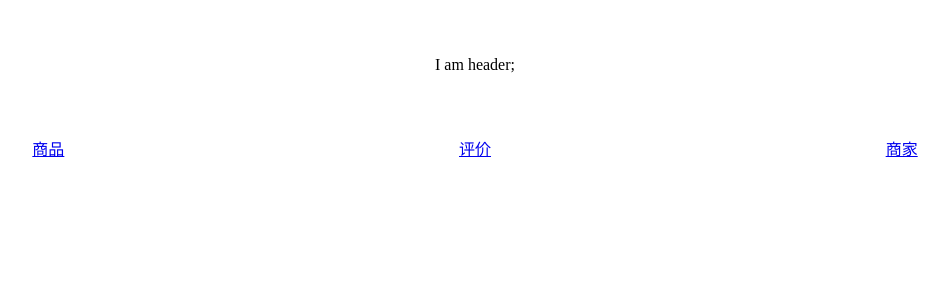
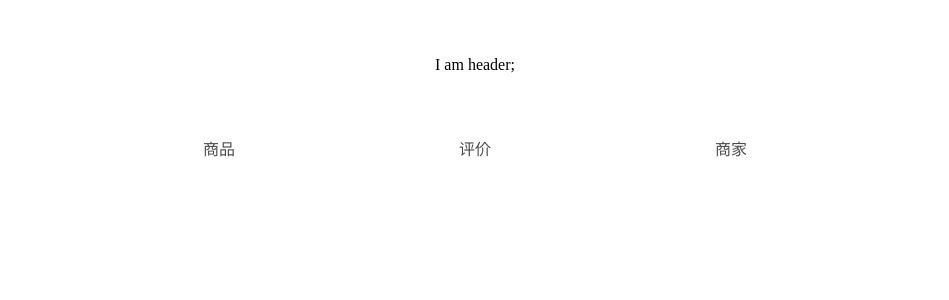
Before and after one commit to xjylyh/vue-elm, a Vue app: page / in a window 1280 px wide. Shown: the top 300 px of the page, without its empty margins (165-1114 px from the left). Built offline with nearby package versions, Linux system fonts and the light colour scheme.

Commit message:
css change

```diff
--- a/index.html
+++ b/index.html
@@ -2,6 +2,7 @@
 <html>
   <head>
     <meta charset="utf-8">
+    <meta name="viewport" content="width=device-width, initial-scale=1.0, maximum-scale=1.0, minimum-scale=1.0, user-scalable=no" />
     <title>avueproject</title>
   </head>
   <body>
--- a/src/App.vue
+++ b/src/App.vue
@@ -39,4 +39,5 @@ export default {
 }
 .tab{width:100%;display: flex;height: 40px;}
 .tab_items{flex:1;text-align: center;line-height: 40px;}
+.tab_items>a{display: block;width:100%;height:100%;}
 </style>
--- a/static/csspub/reset.css
+++ b/static/csspub/reset.css
@@ -41,3 +41,15 @@ table {
     border-collapse: collapse;
     border-spacing: 0;
 }
+input{-webkit-user-select:auto;}
+li,ul{list-style:none;}
+a{text-decoration:none; color: #4c4c4c;}
+em{font-style:normal;}
+.show{display:block!important;}
+.hide{display:none!important;}
+.bold{font-weight:bold!important;}
+.fixed{position: fixed!important;}
+.bdn{border: none!important;}
+.cb{clear: both!important;}
+html,body{width:100%;max-width:768px;margin:0 auto;}
+html {-ms-touch-action: none;}
```
